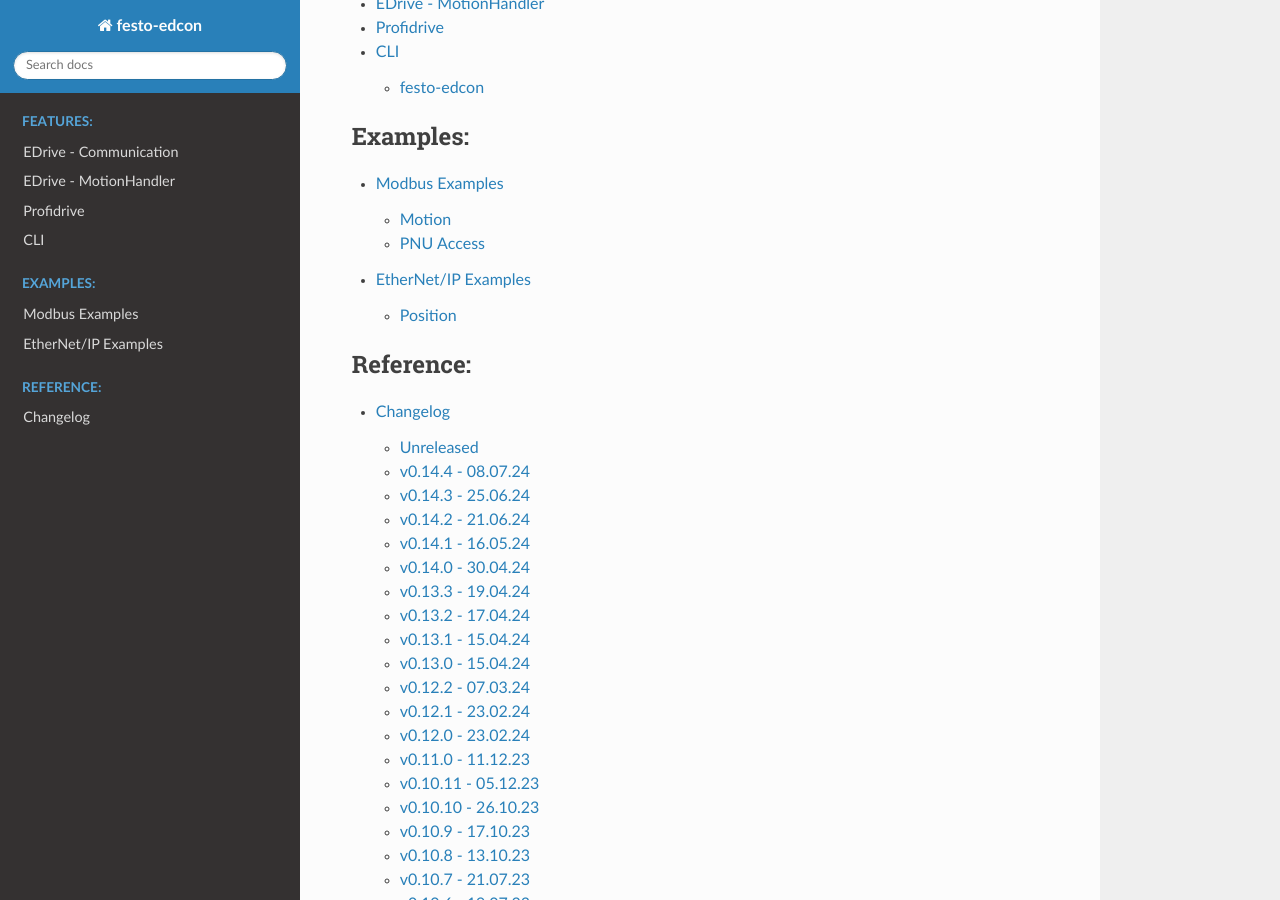
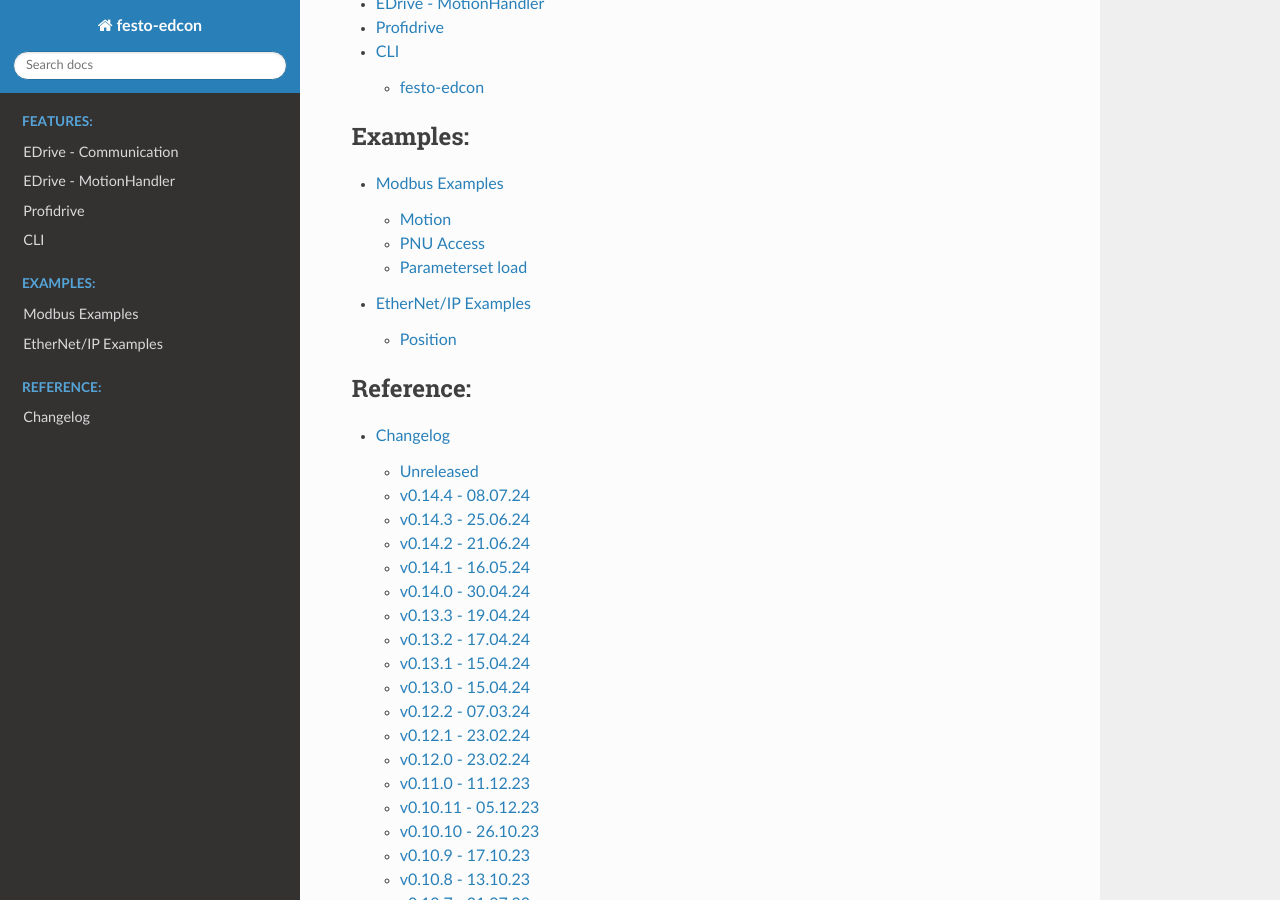
Before and after one commit to Festo-se/festo-edcon, a Sphinx documentation site: the page built from docs/source/index.rst, in a window 1280 px wide and 900 px high, scrolled down 2179 px. Built offline with Sphinx 7.4.7 and the Read the Docs theme 2.0.0, drawn with Linux system fonts in a browser that asks for light colours; pages that are not in the unit, such as notebooks, are missing from menus.

Commit message:
Added parameter set load to sphinx

```diff
--- a/docs/source/examples/modbus.rst
+++ b/docs/source/examples/modbus.rst
@@ -43,3 +43,8 @@
 --------------
 .. literalinclude:: ../../../examples/modbus/pnu_access.py
 :download:`Download Example <../../../examples/modbus/pnu_access.py>`
+
+Parameterset load
+--------------
+.. literalinclude:: ../../../examples/modbus/parameter_set_load.py
+:download:`Download Example <../../../examples/modbus/parameter_set_load.py>`
```
